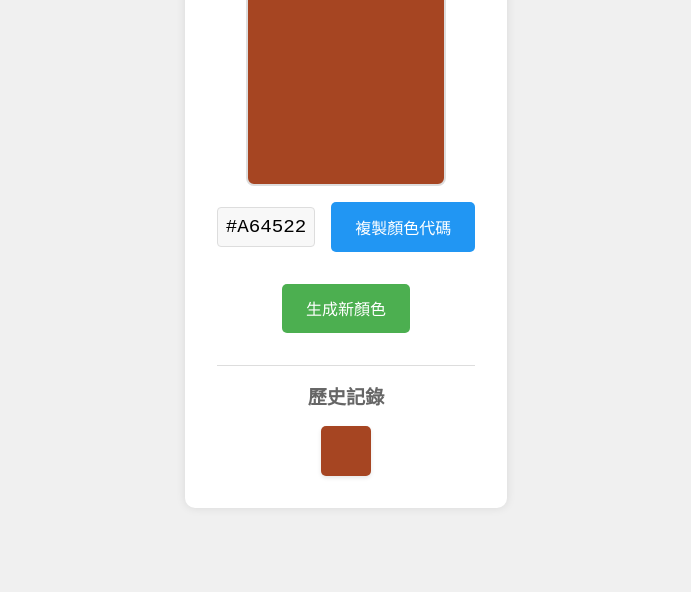
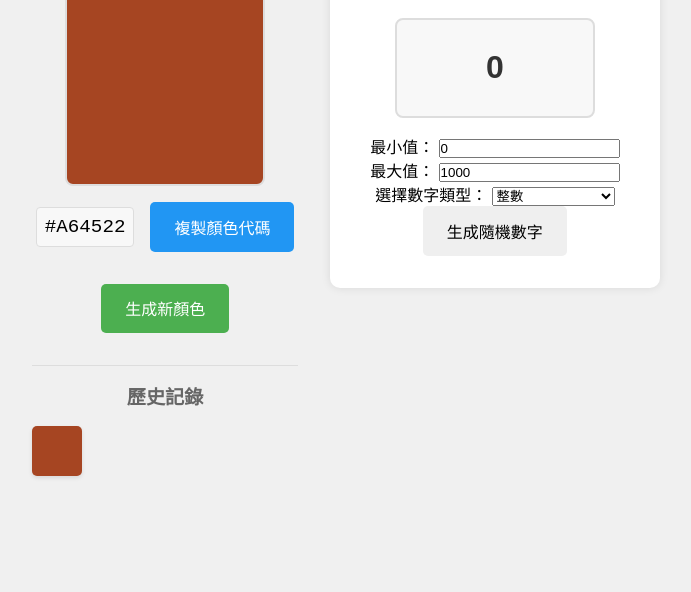
Before and after one commit to catlyn316/random-color, a plain HTML site: page index.html in a window 1280 px wide. Shown: the part 208-800 px from the top of the page, without its empty margins (294-985 px from the left). Drawn offline with Linux system fonts and the light colour scheme.

Commit message:
更新隨機顏色產生器和隨機數字生成器功能

```diff
--- a/index.html
+++ b/index.html
@@ -7,18 +7,45 @@
     <link rel="stylesheet" href="styles.css">
 </head>
 <body>
-    <div class="container">
+    <div class="main-container">
+        <!-- 隨機顏色區域 -->
+        <div class="color-container">
             <h1>隨機顏色產生器</h1>
             <div class="color-box" id="colorBox"></div>
             <div class="color-info">
                 <span id="colorCode">#000000</span>
                 <button id="copyBtn">複製顏色代碼</button>
-        </div>        <button id="generateBtn">生成新顏色</button>
+            </div>
+            <button id="generateBtn">生成新顏色</button>
             <div class="history-container">
                 <h2 class="history-title">歷史記錄</h2>
                 <div class="color-history" id="colorHistory"></div>
             </div>
         </div>
+
+        <!-- 隨機取數器區域 -->
+        <div class="number-container">
+            <h1>隨機取數器</h1>
+            <div class="number-box" id="numberBox">0</div>
+            <div class="number-range">
+                <label for="minValue">最小值：</label>
+                <input type="number" id="minValue" value="0">
+                <div class="max-value-container">
+                    <label for="maxValue">最大值：</label>
+                    <input type="number" id="maxValue" value="1000">
+                </div>
+                <div class="number-type">
+                    <label for="numberType">選擇數字類型：</label>
+                    <select id="numberType">
+                        <option value="integer">整數</option>
+                        <option value="decimal">小數（最多2位）</option>
+                        <option value="one-decimal">小數（1位）</option>
+                    </select>
+                </div>
+            </div>
+            <button id="generateNumberBtn">生成隨機數字</button>
+        </div>
+    </div>
     <script src="script.js"></script>
 </body>
 </html>
--- a/script.js
+++ b/script.js
@@ -4,6 +4,11 @@ document.addEventListener('DOMContentLoaded', () => {
     const generateBtn = document.getElementById('generateBtn');
     const copyBtn = document.getElementById('copyBtn');
     const colorHistory = document.getElementById('colorHistory');
+    const numberBox = document.getElementById('numberBox');
+    const generateNumberBtn = document.getElementById('generateNumberBtn');
+    const minValueInput = document.getElementById('minValue');
+    const maxValueInput = document.getElementById('maxValue');
+    const numberTypeSelect = document.getElementById('numberType');
 
     // 存儲最多10個顏色
     const MAX_HISTORY = 10;
@@ -60,6 +65,32 @@ document.addEventListener('DOMContentLoaded', () => {
         }
     }
 
+    // 生成隨機數字
+    function generateRandomNumber(min, max, type) {
+        if (type === 'integer') {
+            return Math.floor(Math.random() * (max - min + 1)) + min;
+        } else if (type === 'decimal') {
+            return (Math.random() * (max - min) + min).toFixed(2);
+        } else if (type === 'one-decimal') {
+            return (Math.random() * (max - min) + min).toFixed(1);
+        }
+    }
+
+    // 更新隨機數字顯示
+    function updateNumber() {
+        const minValue = parseFloat(minValueInput.value) || 0;
+        const maxValue = parseFloat(maxValueInput.value) || 1000;
+        const numberType = numberTypeSelect.value;
+
+        if (minValue >= maxValue) {
+            alert('最小值必須小於最大值！');
+            return;
+        }
+
+        const newNumber = generateRandomNumber(minValue, maxValue, numberType);
+        numberBox.textContent = newNumber;
+    }
+
     // 複製顏色代碼
     async function copyToClipboard() {
         try {
@@ -76,7 +107,8 @@ document.addEventListener('DOMContentLoaded', () => {
     // 添加事件監聽器
     generateBtn.addEventListener('click', updateColor);
     copyBtn.addEventListener('click', copyToClipboard);
-    colorBox.addEventListener('click', updateColor);    // 載入歷史記錄並初始生成一個顏色
+    colorBox.addEventListener('click', updateColor);
+    generateNumberBtn.addEventListener('click', updateNumber);    // 載入歷史記錄並初始生成一個顏色
     loadHistory();
     updateColor();
 });
--- a/styles.css
+++ b/styles.css
@@ -21,6 +21,46 @@ body {
     text-align: center;
 }
 
+/* 主容器，使用 Flexbox 將兩個區域並排顯示 */
+.main-container {
+    display: flex;
+    justify-content: space-between;
+    align-items: flex-start;
+    gap: 2rem;
+    padding: 2rem;
+}
+
+/* 隨機顏色區域樣式 */
+.color-container {
+    flex: 1;
+    text-align: center;
+}
+
+/* 隨機取數器區域樣式 */
+.number-container {
+    flex: 1;
+    text-align: center;
+    background-color: #fff;
+    padding: 2rem;
+    border-radius: 10px;
+    box-shadow: 0 0 10px rgba(0, 0, 0, 0.1);
+}
+
+.number-box {
+    width: 200px;
+    height: 100px;
+    margin: 1rem auto;
+    font-size: 2rem;
+    font-weight: bold;
+    display: flex;
+    justify-content: center;
+    align-items: center;
+    border: 2px solid #ddd;
+    border-radius: 8px;
+    background-color: #f8f8f8;
+    color: #333;
+}
+
 /* 新增歷史記錄區域樣式 */
 .history-container {
     margin-top: 2rem;
@@ -35,9 +75,10 @@ body {
 }
 
 .color-history {
-    display: flex;
+    display: grid;
+    grid-template-columns: repeat(5, 1fr);
+    grid-auto-rows: 50px;
     gap: 0.5rem;
-    flex-wrap: wrap;
     justify-content: center;
 }
 
@@ -55,21 +96,9 @@ body {
     transform: scale(1.1);
 }
 
+/* 移除滑鼠碰到歷史顏色紀錄時顯示灰字顏色代碼的效果 */
 .history-item::after {
-    content: attr(data-color);
-    position: absolute;
-    bottom: -25px;
-    left: 50%;
-    transform: translateX(-50%);
-    font-size: 0.75rem;
-    color: #666;
-    white-space: nowrap;
-    opacity: 0;
-    transition: opacity 0.2s ease;
-}
-
-.history-item:hover::after {
-    opacity: 1;
+    display: none;
 }
 
 h1 {
```
Also changed, not shown: 1 other file. Lines whose indentation alone changed are shown as unchanged.
